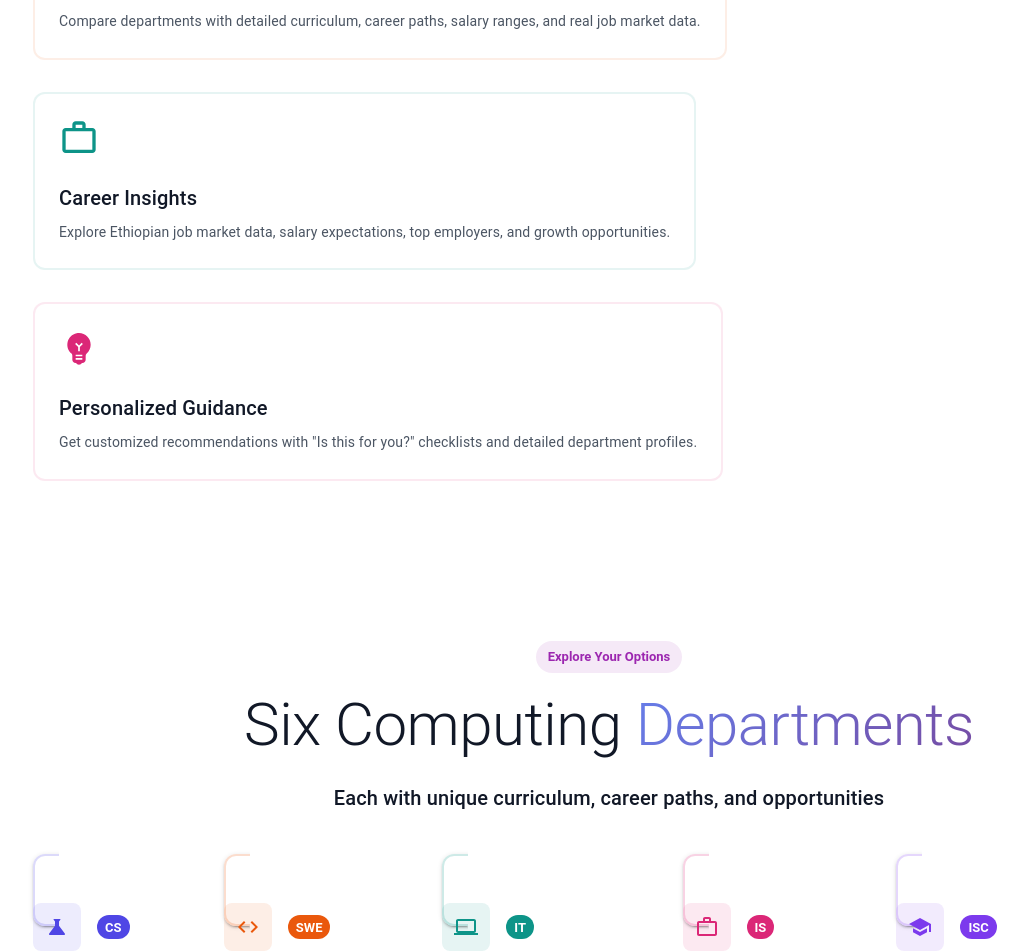
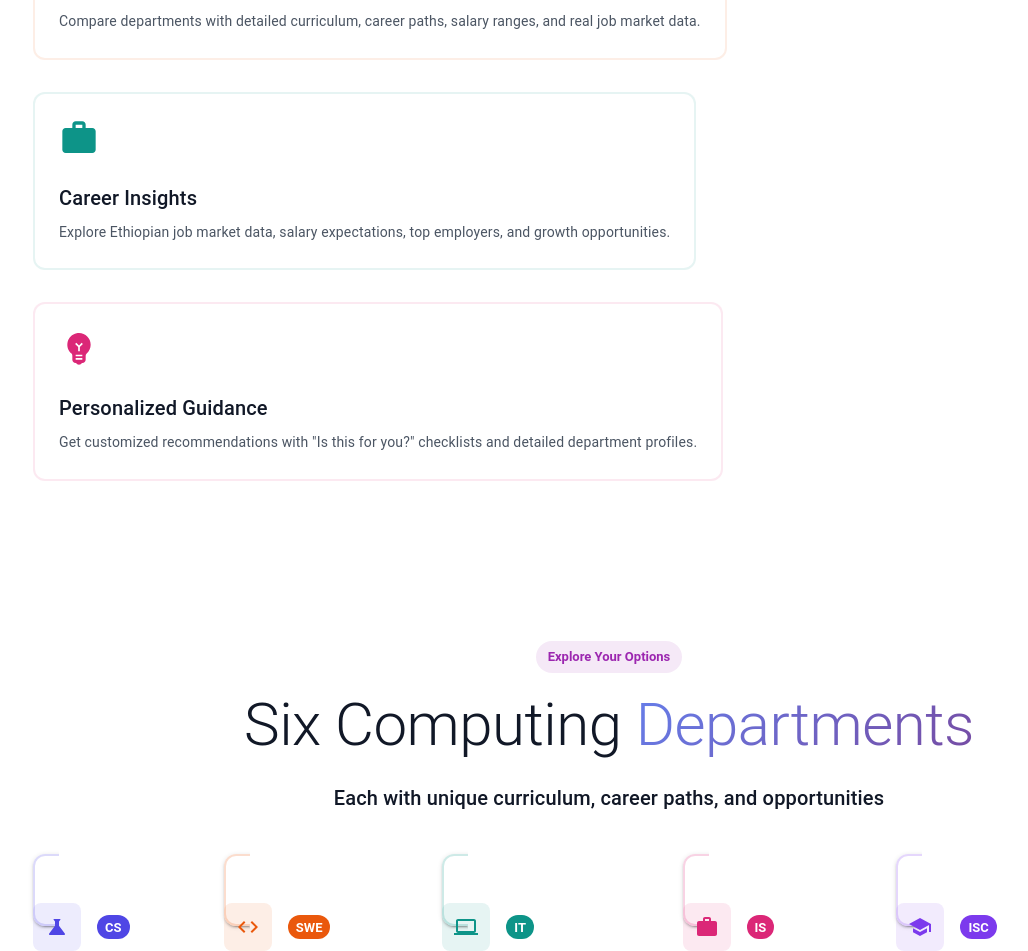
Before and after one commit to Asladdiin92/cci-department-guidance, a React app in the folder frontend/: page / in a window 1280 px wide. Shown: the part 2042-2993 px from the top of the page, without its empty margins (31-1059 px from the left). Built offline with nearby package versions, Linux system fonts and the light colour scheme; no server answers; the HTML template or start-up script is replaced by a standard one.

Commit message:
fix: Replace WorkOutline with Work icon (correct MUI icon name)

```diff
--- a/frontend/src/components/Hero.jsx
+++ b/frontend/src/components/Hero.jsx
@@ -18,7 +18,7 @@ import {
   Speed,
   CompareArrows,
   EmojiObjects,
-  WorkOutline,
+  Work,
   CheckCircle,
   ArrowForward,
   Psychology,
@@ -51,7 +51,7 @@ const Hero = () => {
       color: '#ea580c'
     },
     {
-      icon: <WorkOutline sx={{ fontSize: 40 }} />,
+      icon: <Work sx={{ fontSize: 40 }} />,
       title: 'Career Insights',
       description: 'Explore Ethiopian job market data, salary expectations, top employers, and growth opportunities.',
       color: '#0d9488'
@@ -68,7 +68,7 @@ const Hero = () => {
     { code: 'CS', name: 'Computer Science', icon: <Science />, color: '#4f46e5', desc: 'Algorithms & Theory' },
     { code: 'SWE', name: 'Software Engineering', icon: <Code />, color: '#ea580c', desc: 'Build & Deploy' },
     { code: 'IT', name: 'Information Technology', icon: <Laptop />, color: '#0d9488', desc: 'Networks & Systems' },
-    { code: 'IS', name: 'Information Systems', icon: <WorkOutline />, color: '#db2777', desc: 'Business & Tech' },
+    { code: 'IS', name: 'Information Systems', icon: <Work />, color: '#db2777', desc: 'Business & Tech' },
     { code: 'ISC', name: 'Information Science', icon: <School />, color: '#7c3aed', desc: 'Data & Knowledge' },
     { code: 'STAT', name: 'Statistics', icon: <TrendingUp />, color: '#eab308', desc: 'Data Analysis' },
   ];
```
